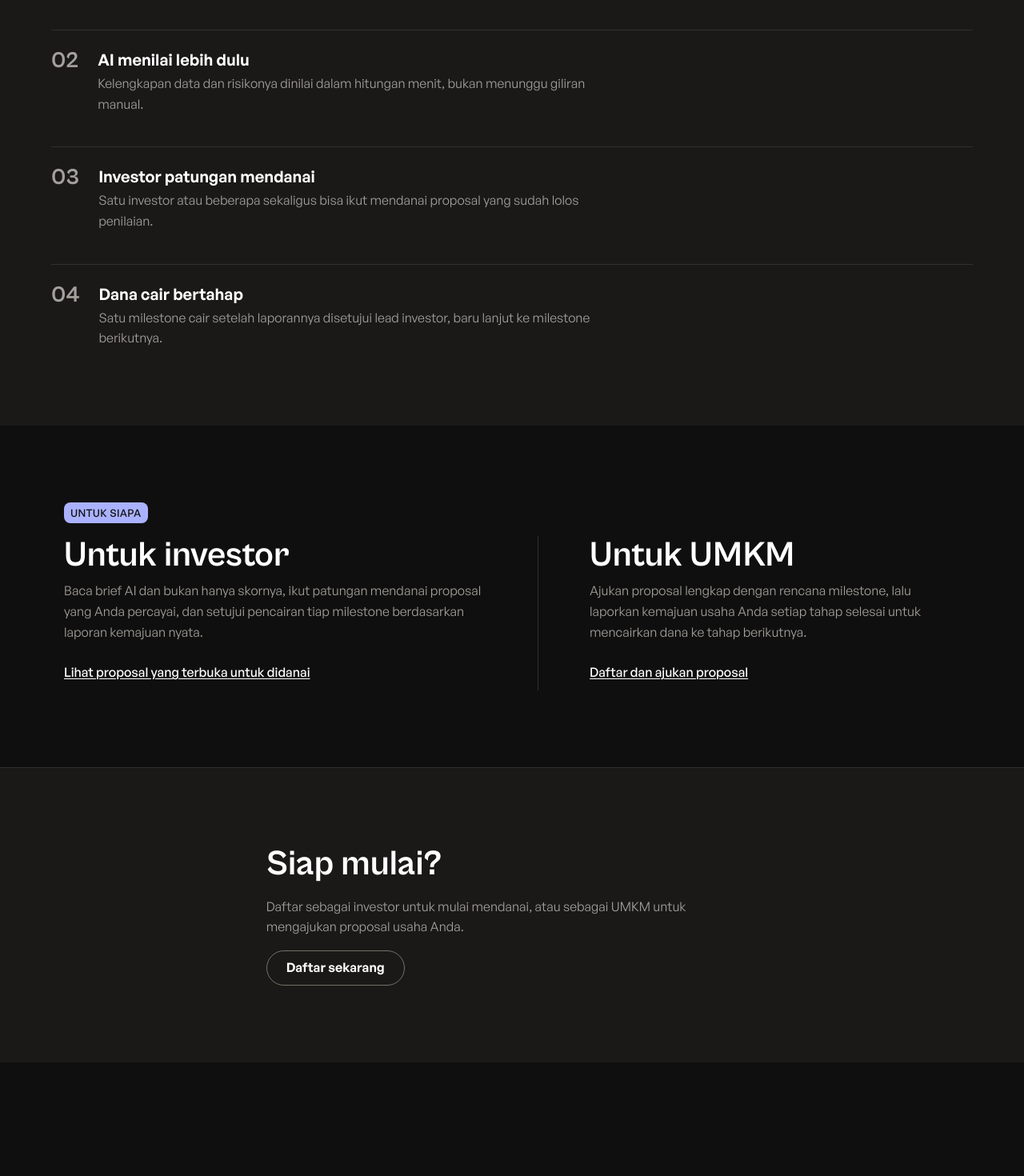
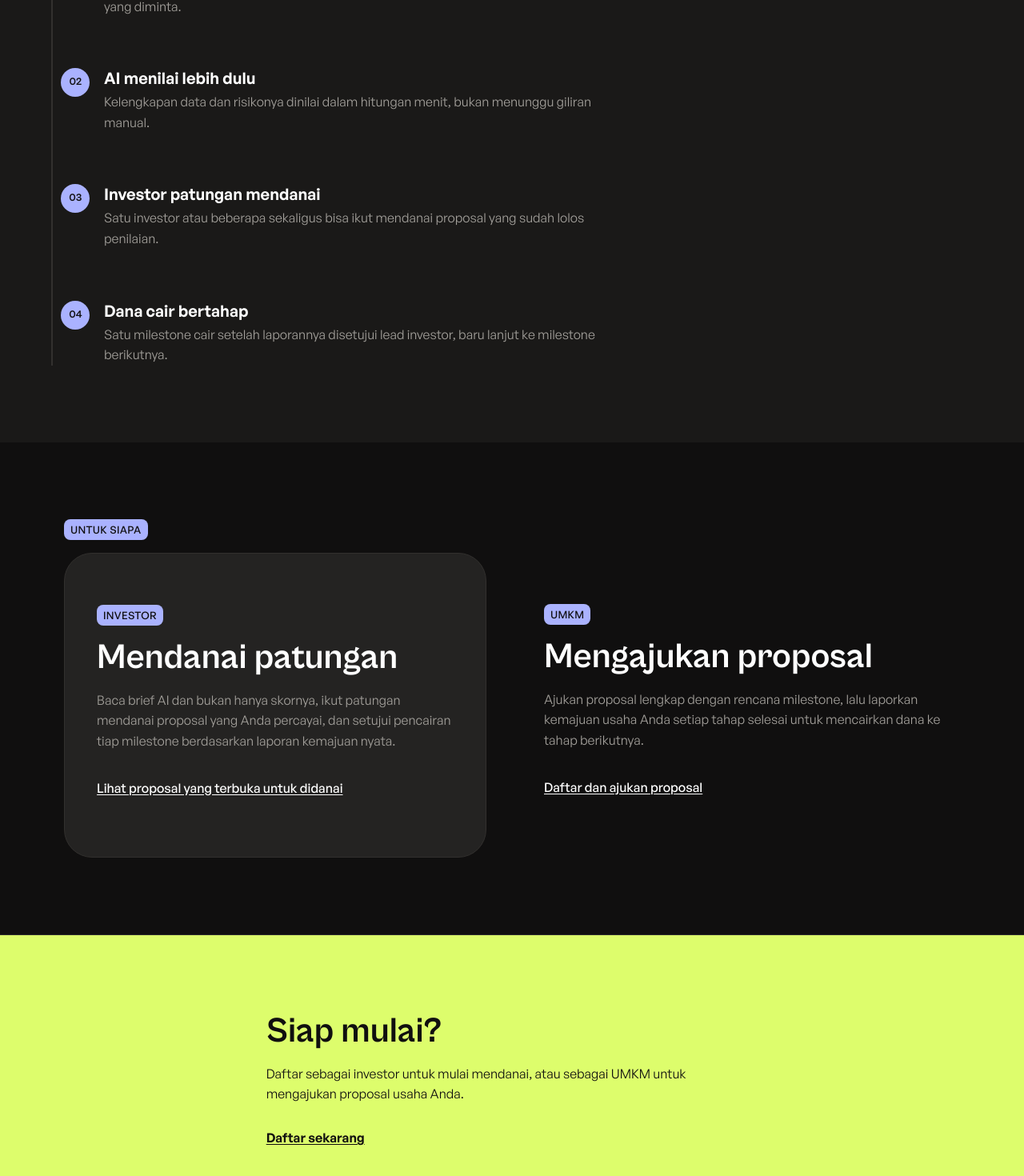
Before and after one commit to rhamaxv/modalink, a Next.js app in the folder frontend/: page / in a window 1280 px wide. Shown: the part 1042-2512 px from the top of the page at 80% size. Before the commit the page ends 2370 px from the top, so only its background shows below. Built offline with nearby package versions, Linux system fonts and the light colour scheme; no server answers.

Commit message:
feat: give the landing page and proposal detail real colour and structure

```diff
--- a/frontend/app/page.tsx
+++ b/frontend/app/page.tsx
@@ -125,15 +125,22 @@ export default function Beranda() {
           <h2 className="mt-space-2 text-section font-display text-ink">
             Bagaimana dananya bergerak
           </h2>
-          <ol className="mt-space-5 flex flex-col gap-space-5">
+          {/*
+            Daftar ini adalah satu-satunya tempat di produk yang menunjukkan
+            keempat tahap alur dana sekaligus, jadi ia digambar sebagai jalur
+            bertahap (bulatan bernomor beraksen-2 dihubungkan garis vertikal),
+            bukan empat baris datar: geometri yang sama, dalam bentuk lebih
+            kecil, yang dipakai MilestoneTimeline untuk tahap milestone
+            sungguhan. "Real geometry... the product's own data given form"
+            (brief), bukan dekorasi lepas: garis dan bulatan ini memang
+            mengikuti urutan nyata proses, bukan ditambahkan untuk estetika.
+          */}
+          <ol className="relative mt-space-6 flex flex-col gap-space-6 border-l-2 border-line pl-space-5 md:pl-space-6">
             {LANGKAH.map((langkah) => (
-              <li
-                key={langkah.nomor}
-                className="flex list-none gap-space-4 border-t border-line pt-space-4 first:border-t-0 first:pt-0"
-              >
+              <li key={langkah.nomor} className="relative flex list-none flex-col gap-space-1">
                 <span
                   aria-hidden="true"
-                  className="tabular shrink-0 text-amount-sm font-display leading-none text-muted"
+                  className="tabular absolute -left-[2.85rem] top-0 flex h-9 w-9 items-center justify-center rounded-full bg-accent-2 text-label font-display font-bold text-on-accent md:-left-[3.35rem]"
                 >
                   {langkah.nomor}
                 </span>
@@ -154,9 +161,21 @@ export default function Beranda() {
         <p className="inline-block rounded-sm bg-accent-2 px-space-2 py-space-1 text-label font-medium uppercase tracking-wide text-on-accent">
           Untuk siapa
         </p>
+        {/*
+          Dua kolom selebar sama (grid-cols-2, pagar RHYTHM mengunci ini),
+          tapi bukan dua kotak kembar: kolom investor dibungkus panel
+          terangkat (rounded-feature, salah satu dari satu-atau-dua blok
+          sorotan yang DESIGN.md izinkan per halaman) sementara kolom UMKM
+          tetap teks polos. "Varied cell sizes... so a list is not N
+          identical rectangles" (brief), diterapkan lewat bobot visual, bukan
+          lewat lebar kolom yang pagar pagarnya sendiri menuntut setara.
+        */}
         <div className="mt-space-3 grid gap-space-6 md:grid-cols-2">
-          <div className="flex flex-col gap-space-2">
-            <h2 className="text-section font-display text-ink">Untuk investor</h2>
+          <div className="flex flex-col gap-space-3 rounded-feature border border-line bg-panel-raised px-space-5 py-space-6">
+            <p className="inline-block w-fit rounded-sm bg-accent-2 px-space-2 py-space-1 text-label font-medium uppercase tracking-wide text-on-accent">
+              Investor
+            </p>
+            <h2 className="text-section font-display text-ink">Mendanai patungan</h2>
             <p className="max-w-measure text-body text-muted">
               Baca brief AI dan bukan hanya skornya, ikut patungan mendanai proposal yang Anda
               percayai, dan setujui pencairan tiap milestone berdasarkan laporan kemajuan nyata.
@@ -165,8 +184,11 @@ export default function Beranda() {
               Lihat proposal yang terbuka untuk didanai
             </Link>
           </div>
-          <div className="flex flex-col gap-space-2 border-t border-line pt-space-5 md:border-t-0 md:border-l md:pl-space-6 md:pt-0">
-            <h2 className="text-section font-display text-ink">Untuk UMKM</h2>
+          <div className="flex flex-col gap-space-3 border-t border-line pt-space-5 md:border-t-0 md:pl-space-2 md:pt-space-6">
+            <p className="inline-block w-fit rounded-sm bg-accent-2 px-space-2 py-space-1 text-label font-medium uppercase tracking-wide text-on-accent">
+              UMKM
+            </p>
+            <h2 className="text-section font-display text-ink">Mengajukan proposal</h2>
             <p className="max-w-measure text-body text-muted">
               Ajukan proposal lengkap dengan rencana milestone, lalu laporkan kemajuan usaha
               Anda setiap tahap selesai untuk mencairkan dana ke tahap berikutnya.
@@ -178,19 +200,34 @@ export default function Beranda() {
         </div>
       </section>
 
+      {/*
+        Satu-satunya permukaan berlatar --accent penuh di halaman ini: sebuah
+        SURFACE, bukan AKSI (brief ini sendiri yang membedakannya, dan
+        anggaran "satu aksi berlatar aksen" DESIGN.md menghitung aksi, bukan
+        latar). Tautannya di bawah sengaja memakai text-on-accent bergaris
+        bawah, bukan ButtonLink varian apa pun: varian "secondary" memakai
+        border-line-strong dan text-ink, dan text-ink BERBALIK ikut tema
+        sementara latar --accent di sini TIDAK, jadi di tema gelap teks itu
+        akan jadi putih di atas lime (1,14:1, dilarang DESIGN.md). Hanya
+        warna on-accent (tidak pernah berbalik) yang aman dipasangkan dengan
+        latar ini di kedua tema.
+      */}
       <section
         data-pola="lebar-penuh-cta"
-        className="w-full border-t border-line bg-panel px-space-3 py-space-7"
+        className="w-full border-t border-line bg-accent px-space-3 py-space-7"
       >
         <div className="mx-auto flex max-w-measure flex-col items-start gap-space-3">
-          <h2 className="text-section font-display text-ink">Siap mulai?</h2>
-          <p className="text-body text-muted">
+          <h2 className="text-section font-display text-on-accent">Siap mulai?</h2>
+          <p className="text-body text-on-accent">
             Daftar sebagai investor untuk mulai mendanai, atau sebagai UMKM untuk mengajukan
             proposal usaha Anda.
           </p>
-          <ButtonLink href="/daftar" varian="secondary">
+          <Link
+            href="/daftar"
+            className="mt-space-1 inline-flex min-h-[44px] items-center text-body font-semibold text-on-accent underline underline-offset-2"
+          >
             Daftar sekarang
-          </ButtonLink>
+          </Link>
         </div>
       </section>
     </div>
--- a/frontend/components/FundingBar.tsx
+++ b/frontend/components/FundingBar.tsx
@@ -33,15 +33,26 @@ export function FundingBar({ terkumpul, target, pendana }: FundingBarProps) {
         <p className="tabular text-body text-muted">dari {formatRupiah(target)}</p>
       </div>
 
+      {/*
+        Bilah 24px dengan angka persentase di sampingnya, bukan garis 4px:
+        ini adalah satu dari tiga kemunculan --accent yang dijatah DESIGN.md
+        untuk layar ini, dan ia jawaban pertanyaan pertama investor begitu
+        membuka proposal. Persentasenya dihitung dari angka yang sama yang
+        menggambar lebar bilah (persenProgres di lib/money.ts), bukan nilai
+        terpisah yang bisa menyimpang darinya.
+      */}
+      <div className="flex items-center gap-space-3">
         <div
           role="progressbar"
           aria-valuemin={0}
           aria-valuemax={100}
           aria-valuenow={persen}
           aria-valuetext={`${formatRupiah(terkumpul)} dari ${formatRupiah(target)}`}
-        className="h-3 w-full overflow-hidden rounded-sm bg-panel"
+          className="h-6 w-full overflow-hidden rounded-sm bg-panel"
         >
           <div className="h-full bg-accent" style={{ width: `${persen}%` }} />
+        </div>
+        <p className="tabular shrink-0 text-card-title font-display font-bold text-ink">{persen}%</p>
       </div>
 
       <div className="flex flex-wrap items-baseline justify-between gap-space-2 text-label font-medium text-muted">
--- a/frontend/components/ProposalCard.tsx
+++ b/frontend/components/ProposalCard.tsx
@@ -39,14 +39,27 @@ type ProposalCardProps = {
 
 export function ProposalCard({ proposal, featured = false, index }: ProposalCardProps) {
   return (
-    // Satu set kelas untuk kartu biasa maupun unggulan, bukan dua: DESIGN.md
-    // membatasi batas kartu pada --line, bukan penekanan warna, jadi
-    // hierarkinya datang dari ukuran nominal dan cuplikan cerita (di bawah),
-    // bukan dari border atau latar yang berbeda. bg-panel-raised, bukan
-    // bg-panel: kartu ini dipakai di atas section berlatar bg-panel (halaman
-    // jelajah) maupun di atas bg-paper (panel manajemen campaign), dan
-    // panel-raised tetap terlihat sebagai permukaan terangkat di kedua latar.
-    <article className="flex flex-col gap-space-3 rounded-card border border-line bg-panel-raised px-space-4 py-space-4">
+    // Satu set kelas dasar untuk kartu biasa maupun unggulan, bukan dua:
+    // DESIGN.md membatasi batas kartu pada --line, bukan penekanan warna,
+    // jadi hierarkinya datang dari ukuran nominal dan cuplikan cerita (di
+    // bawah), bukan dari border atau latar yang berbeda. bg-panel-raised,
+    // bukan bg-panel: kartu ini dipakai di atas section berlatar bg-panel
+    // (halaman jelajah) maupun di atas bg-paper (panel manajemen campaign),
+    // dan panel-raised tetap terlihat sebagai permukaan terangkat di kedua
+    // latar.
+    //
+    // Kartu unggulan mendapat satu tambahan jujur: tepi kiri beraksen-2 dan
+    // radius feature, bukan radius card biasa. Bukan label teks yang
+    // mengklaim arti ("unggulan", "pilihan"), karena arti "featured" berbeda
+    // di tiap pemanggil (proposal pertama di daftar publik di sini, proposal
+    // live/funded di CampaignManagePanel): sinyal visual murni, menandai
+    // kartu mana yang berbeda tanpa menulis klaim yang bisa salah di salah
+    // satu konteks itu.
+    <article
+      className={`flex flex-col gap-space-3 border border-line bg-panel-raised px-space-4 py-space-4 ${
+        featured ? "rounded-feature border-l-4 border-l-accent-2 md:px-space-5" : "rounded-card"
+      }`}
+    >
       <div className="flex flex-wrap items-start justify-between gap-space-2">
         <div className="flex items-baseline gap-space-2">
           {index !== undefined && (
@@ -156,6 +169,17 @@ export function FeaturedProposalHighlight() {
   const { proposal } = state;
   return (
     <div className="flex flex-col gap-space-3 rounded-feature border border-line bg-panel-raised px-space-5 py-space-6">
+      {/*
+        "Terbuka untuk pendanaan" bukan klaim dikarang: GET /proposals hanya
+        pernah mengirim proposal berstatus listed ke atas (lihat komentar
+        ProposalList di bawah), jadi baris ini benar untuk setiap proposal
+        yang bisa muncul di sini. bg-accent-2 + text-on-accent: pasangan yang
+        sama persis dengan yang DESIGN.md ukur lolos 9,59:1 dan tidak
+        berbalik warna di kedua tema.
+      */}
+      <p className="inline-block w-fit rounded-sm bg-accent-2 px-space-2 py-space-1 text-label font-medium uppercase tracking-wide text-on-accent">
+        Terbuka untuk pendanaan
+      </p>
       <p className="text-label font-medium uppercase tracking-wide text-muted">
         {proposal.business_name}
       </p>
--- a/frontend/components/ProposalDetailView.tsx
+++ b/frontend/components/ProposalDetailView.tsx
@@ -359,10 +359,17 @@ export function ProposalDetailView({ proposalId }: ProposalDetailViewProps) {
               .sort((a, b) => new Date(a.created_at).getTime() - new Date(b.created_at).getTime())
               .map((pledge, index) => (
                 <li key={pledge.id} className="flex items-center justify-between gap-space-3 text-body text-ink">
-                  <span>
+                  <span className="flex items-center gap-space-2">
                     Pendana ke-{index + 1}
                     {pledge.is_lead_investor && (
-                      <span className="ml-space-2 text-label font-medium text-muted">(investor utama)</span>
+                      // accent-2 sebagai penanda (DESIGN.md: "label kategori,
+                      // sorotan angka pendukung"), bukan aksi: investor utama
+                      // adalah satu-satunya pemberi dana dengan hak menyetujui
+                      // pencairan milestone (BR-44), jadi sorotan ini menandai
+                      // keputusan nyata, bukan dekorasi.
+                      <span className="rounded-sm bg-accent-2 px-space-2 py-space-1 text-label font-semibold text-on-accent">
+                        investor utama
+                      </span>
                     )}
                   </span>
                   <Amount label="" amount={pledge.amount} size="medium" />
```
Also changed, not shown: 1 other file (tests, documents, lock files or other folders). Lines whose indentation alone changed are shown as unchanged.
